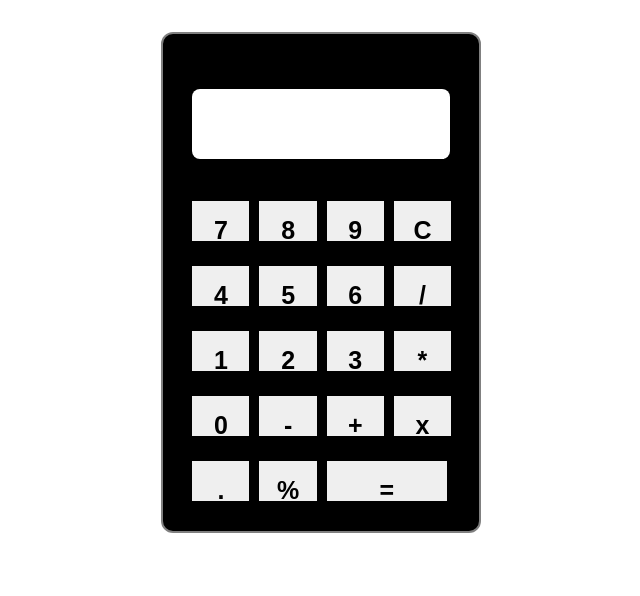
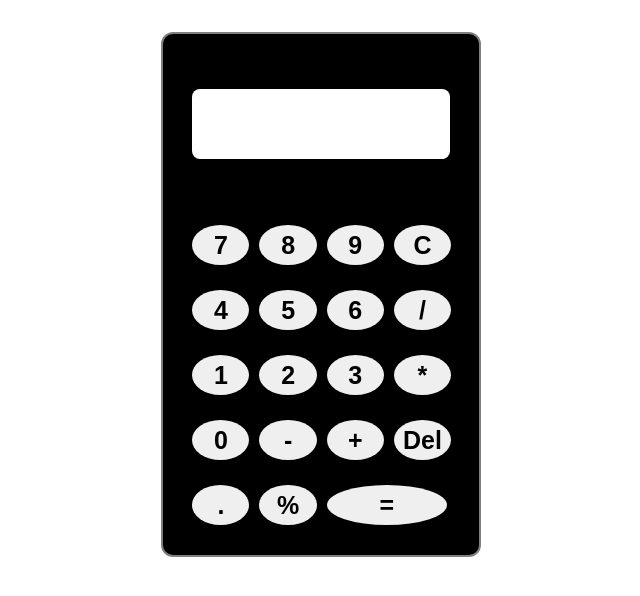
Before and after one commit to oyinwumi/javascript-calculator-app, a plain HTML site: page index.html in a window 1280 px wide. Shown: the whole page, without its empty margins (319-959 px from the left). Drawn offline with nearby package versions, Linux system fonts and the light colour scheme.

Commit message:
minor changes

```diff
--- a/index.html
+++ b/index.html
@@ -29,7 +29,7 @@
            <button type="button" id="0"  value='0'>0</button>
            <button type="button"id="-"  value='-'>-</button>
           <button type="button" id="+"   value='+'>+</button>
-           <button type="button" id='x' value='x'>x</button>
+           <button type="button" id='del' value='del'>Del</button>
            <button type="button" id="."   value='.'>.</button>
           <button type="button" id="%"  value='%'>%</button>
           <button type="button" id="equal-sign" value='='>=</button>
--- a/index.js
+++ b/index.js
@@ -2,7 +2,7 @@
 const display = document.querySelector('#display')
 const resultDisplay = document.querySelector('#result-display')
 const controlButtons =document.querySelector('.wrap').children
-const allSymbols = ['+','-','*','/','%','c','x','=']
+const allSymbols = ['+','-','*','/','%','c','del','=']
 
 let firstValue = ''
 let secondValue = ''
@@ -39,7 +39,7 @@ for(let button of controlButtons){
 
      }
 
-      else if(btnValue === 'x'){
+      else if(btnValue === 'Del'){
        return display.innerText = display.innerText.slice(0, -1)
 
        }
--- a/style.css
+++ b/style.css
@@ -1,4 +1,3 @@
-
 *{
     margin: 0;
     padding: 0;
@@ -29,7 +28,6 @@
     height: 70px;
     text-align: right;
     margin: 0 auto;
-    padding-top: 3rem;
     padding: 15px;
     color: black;
     background-color: #FFFFFF;
@@ -48,23 +46,18 @@
     justify-items: center;
     align-items: center;
     flex-wrap: wrap;
-    margin-top: 1.5rem;
+    margin-top: 3rem;
     margin-left: 5%;
   }
-  .btn{
-    width: 40px;
-    height: 40px;
-    text-align: center;
-    padding: 7px;
 
-  }
   .wrap button{
     outline: none;
     border: none;
     font-size: 25px;
     font-weight: 700;
     cursor: pointer;
-    padding: 15px;
+    border-radius: 100%;
+    border-radius: 100%;
     text-align: center;
     width: 20%;
     height: 40px;
@@ -84,9 +77,7 @@
     width: 42%;
     height: 40px;
   }
-  #del{
-    font-size: 12px;
-  }
+
 
 @media(min-width:320px) and (max-width:600px){
   .button-container{
@@ -94,6 +85,7 @@
     height: 100vh;
     margin: 0 auto;
   }
+
 }
 
 @media(min-width:601px) and (max-width:900px){
```
